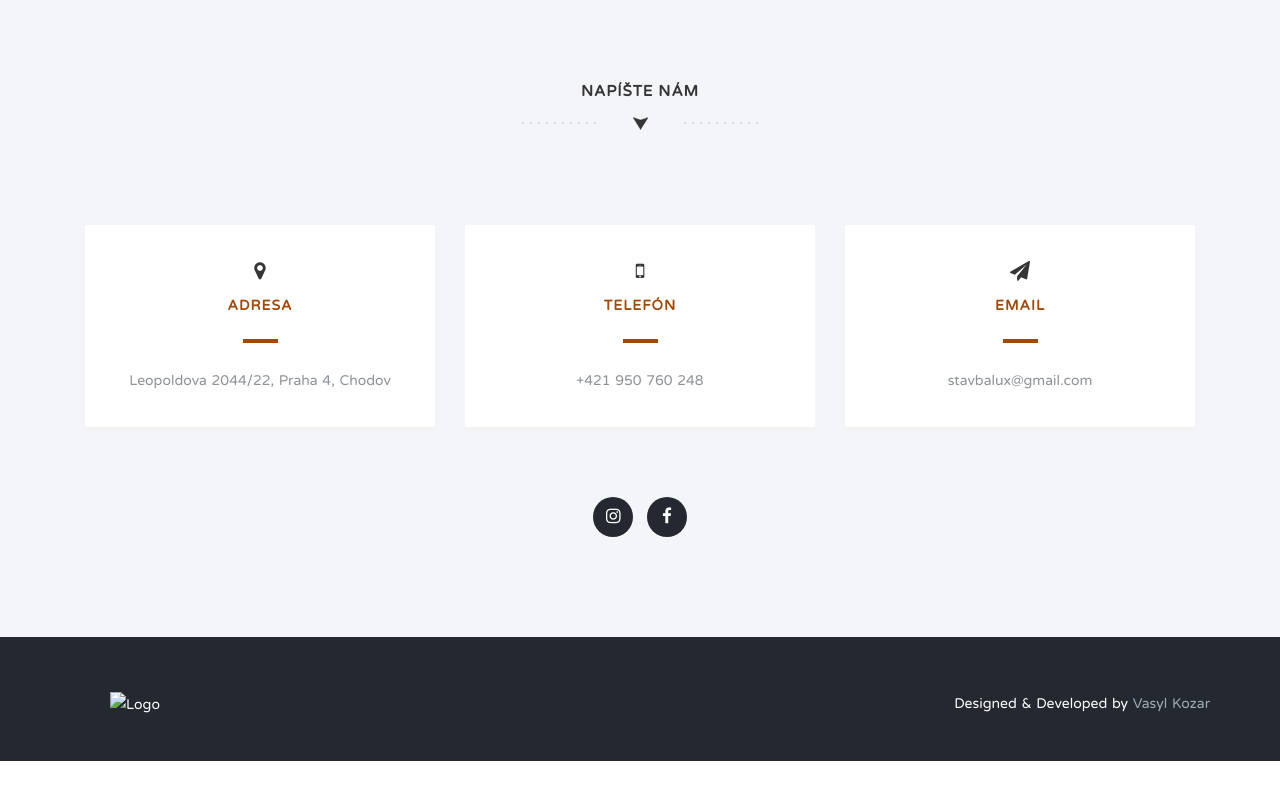
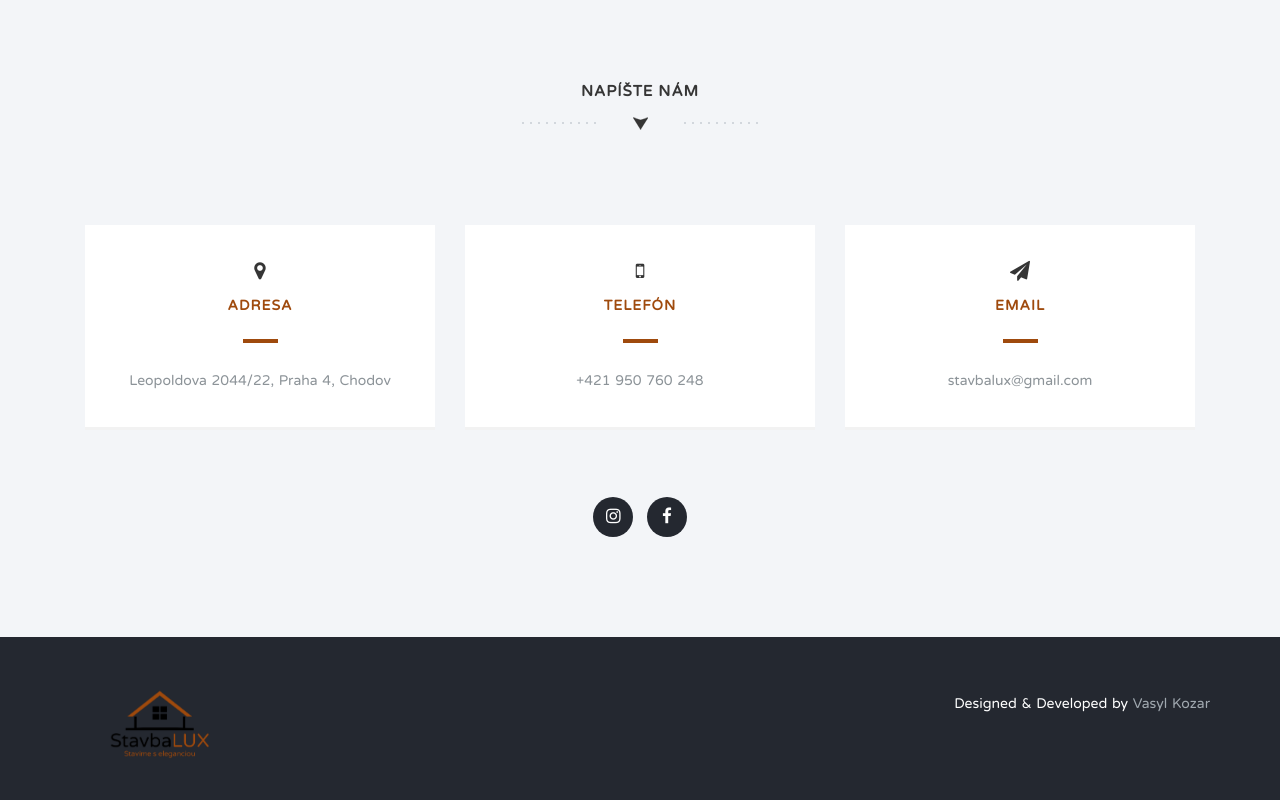
Before and after one commit to VasyaKozar/construction_site, a plain HTML site: page index.html in a window 1280 px wide. Shown: the part 4236-5036 px from the top of the page. Before the commit the page ends 4997 px from the top, so only its background shows below. Drawn offline with nearby package versions, Linux system fonts and the light colour scheme; the site is published under a folder, as on GitHub Pages, so addresses that start at the root find nothing.

Commit message:
test image

```diff
--- a/index.html
+++ b/index.html
@@ -468,7 +468,7 @@
             <div class="row">
               <div class="col-md-6">
                 <ul class="legals">
-                  <li><img src="/img/logo_color_v2.png" alt="Logo" style="max-width: 100px; height: auto;"></li>
+                  <li><img src="img/logo_color_v2.png" alt="Logo" style="max-width: 100px; height: auto;"></li>
                 </ul>
               </div>
               <div class="col-md-6 credit">
```
